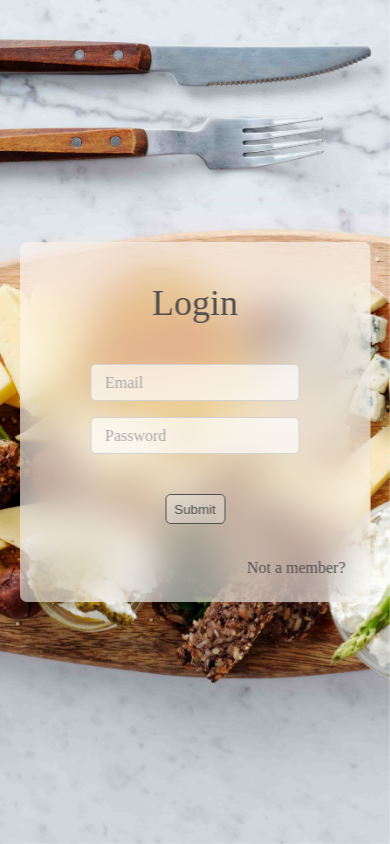
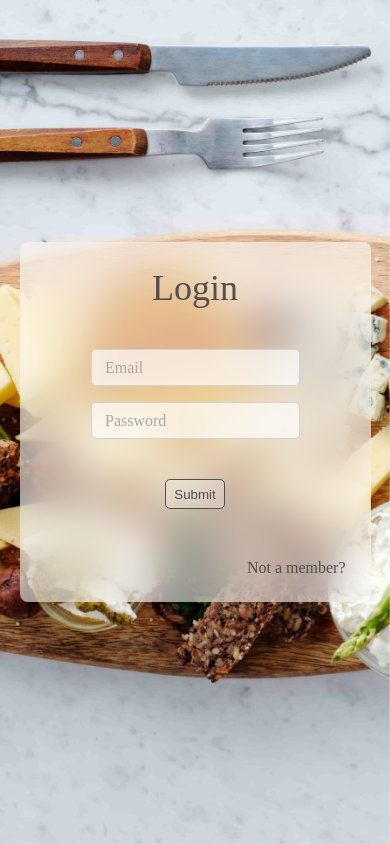
Before and after one commit to theninthsky/resip-client, a React (Create React App) app: page /login in a window 390 px wide. Built offline with nearby package versions, Linux system fonts and the light colour scheme.

Commit message:
Fix auth responsiveness on short displays

```diff
--- a/src/App.jsx
+++ b/src/App.jsx
@@ -17,6 +17,10 @@ const GlobalStyle = createGlobalStyle`
   img {
     user-select: none;
   }
+
+  #root {
+    overflow: auto;
+  }
 `
 
 const App = () => {
--- a/src/components/Auth/Auth.jsx
+++ b/src/components/Auth/Auth.jsx
@@ -38,12 +38,10 @@ const Backdrop = styled.div`
 `
 
 const Modal = styled.div`
-  position: absolute;
-  top: 50%;
-  left: 50%;
-  transform: translate(-50%, -50%);
   width: 400px;
   height: ${({ mode }) => (mode === LOGIN ? '360px' : '560px')};
+  margin: ${({ mode }) => `max(calc((100vh - ${mode === LOGIN ? '360px' : '560px'}) / 2), 4px) auto`};
+  overflow: auto;
   border-radius: 8px;
   background-color: rgba(255, 255, 255, 0.55);
   backdrop-filter: blur(20px);
@@ -52,10 +50,11 @@ const Modal = styled.div`
     max-width: 90%;
   }
 `
-const Title = styled.div`
-  margin-top: 40px;
+const Title = styled.h1`
+  margin-top: 25px;
   text-align: center;
   font-size: 36px;
+  font-weight: normal;
   color: ${$black_text};
 `
 const Form = styled.form`
--- a/src/styles.js
+++ b/src/styles.js
@@ -1,5 +1,5 @@
+export const $mobile = '(max-width: 767px)'
+export const $tablet = '(min-width: 768px) and (max-width: 1023px)'
+export const $desktop = '(min-width: 1024px)'
+
 export const $black_text = 'rgb(80, 80, 80)'
-
-export const $mobile = '(max-width: 575px)'
-export const $tablet = '(min-width: 576px) and (max-width: 991px)'
-export const $desktop = '(min-width: 992px)'
```
Also changed, not shown: src/logo.svg (deleted).
